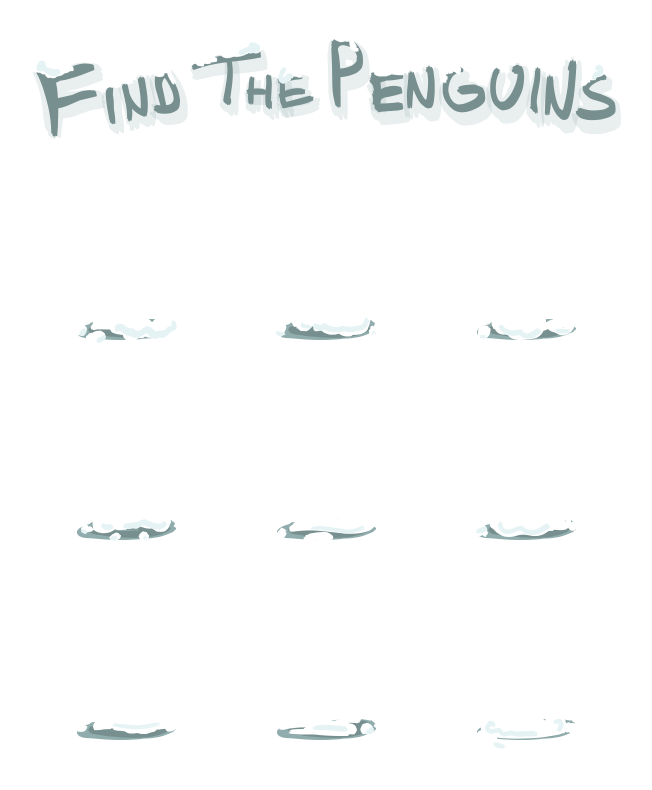
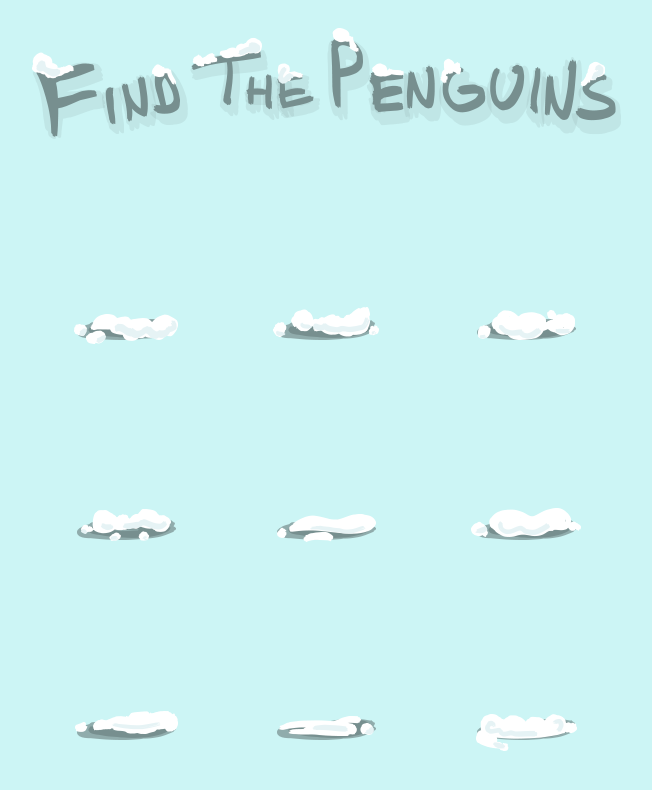
Before and after one commit to carllopez1/Pop-Up-Penguins, a plain HTML site: page index.html in a window 1280 px wide. Shown: the whole page, without its empty margins (314-966 px from the left). Drawn offline with Linux system fonts and the light colour scheme; files whose address does not match are found by name.

Commit message:
Update style.css

```diff
--- a/style.css
+++ b/style.css
@@ -1,5 +1,5 @@
 body {
-	background-color: #red;
+	background-color: #ccf5f5;
 }
 
 #gameholder {
```
